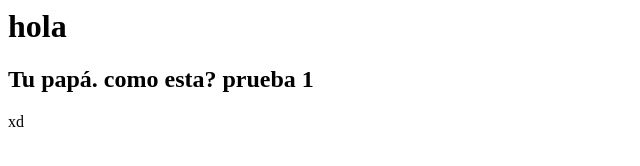
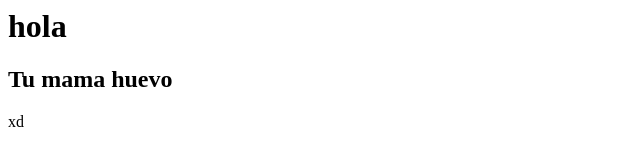
Before and after one commit to Juan-Pan/Programacion_3, a plain HTML site: page index.html in a window 1280 px wide. Shown: the whole page, without its empty margins (0-640 px from the left). Drawn offline with Linux system fonts and the light colour scheme.

Commit message:
Prueba 2

```diff
--- a/index.html
+++ b/index.html
@@ -6,7 +6,7 @@
 </head>
 <body>
     <h1>hola</h1>
-    <h2>Tu papá. como esta? prueba 1</h2>
+    <h2>Tu mama huevo</h2>
     <div>xd</div>
 </body>
 </html>
```
